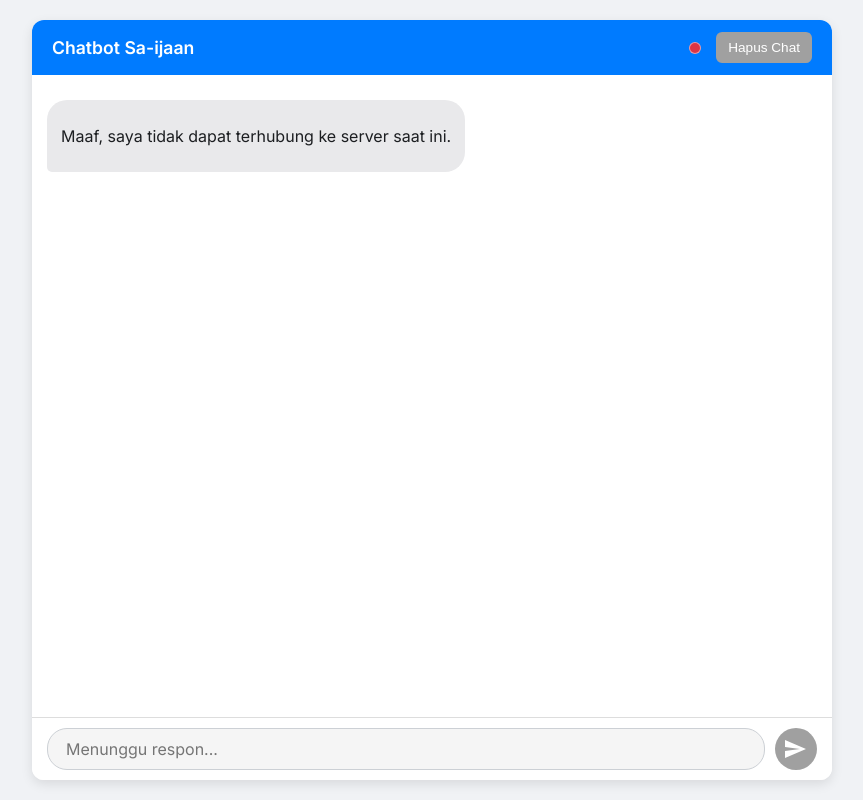
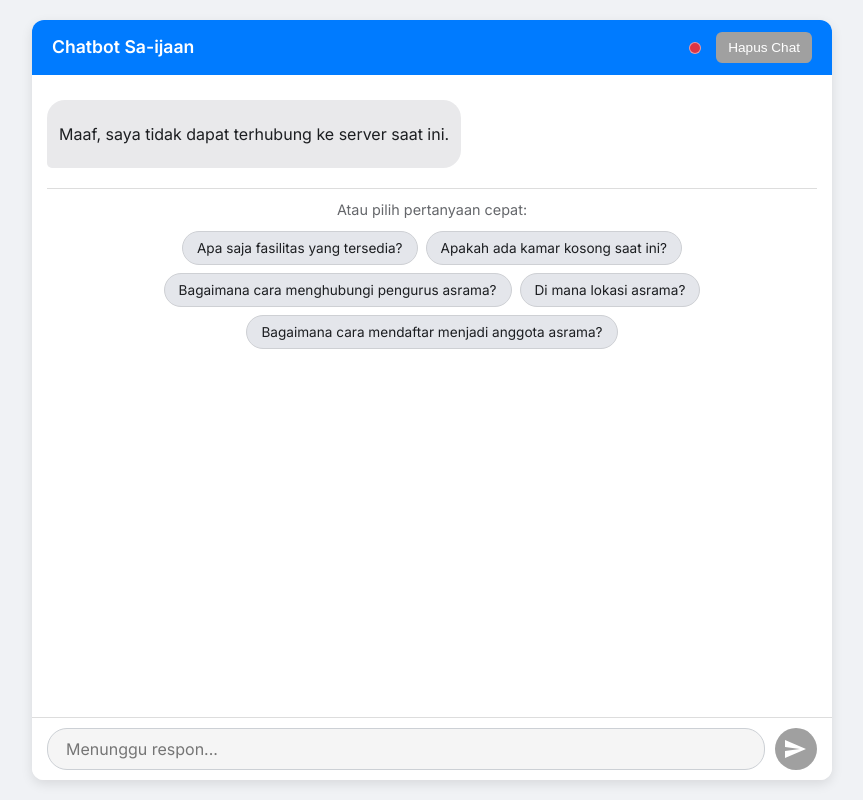
Before and after one commit to bintangfadillahh/chatbot-ui, a React (Create React App) app: page / in a window 1280 px wide. Shown: the whole page, without its empty margins (208-1071 px from the left). Built offline with nearby package versions, Linux system fonts and the light colour scheme; no server answers.

Commit message:
Add Modal Confirmation and Quickchat

```diff
--- a/src/App.js
+++ b/src/App.js
@@ -2,9 +2,9 @@ import React, { useState, useEffect } from 'react';
 import ChatHeader from './components/ChatHeader';
 import MessageList from './components/MessageList';
 import MessageInput from './components/MessageInput';
-import './components/Chat.css'; // Impor CSS komponen
+import ConfirmationModal from './components/ConfirmationModal';
+import './components/Chat.css';
 
-// URL API Backend Anda
 const API_BASE_URL = 'https://chatbot-api-service-705987001228.asia-southeast2.run.app';
 
 export default function App() {
@@ -12,6 +12,8 @@ export default function App() {
   const [messages, setMessages] = useState([]);
   const [isTyping, setIsTyping] = useState(false);
   const [apiStatus, setApiStatus] = useState({ online: false, message: 'Menghubungkan ke API...' });
+  const [showQuickChat, setShowQuickChat] = useState(true);
+  const [isModalOpen, setIsModalOpen] = useState(false);
 
   useEffect(() => {
     const newSessionId = `session_${Date.now()}_${Math.random().toString(36).substr(2, 9)}`;
@@ -25,80 +27,66 @@ export default function App() {
           const data = await response.json();
           setApiStatus({ online: true, message: data.message });
           setMessages([{ id: Date.now(), text: 'Halo! Saya adalah chatbot Sa-ijaan. Apa yang ingin Anda tanyakan?', sender: 'bot' }]);
-        } else {
-          throw new Error('API tidak merespon dengan benar.');
-        }
+        } else { throw new Error('API tidak merespon dengan benar.'); }
       } catch (error) {
         console.error("Error checking API status:", error);
         setApiStatus({ online: false, message: 'Gagal terhubung ke API.' });
         setMessages([{ id: Date.now(), text: 'Maaf, saya tidak dapat terhubung ke server saat ini.', sender: 'bot' }]);
-      } finally {
-        setIsTyping(false);
-      }
+      } finally { setIsTyping(false); }
     };
-
     checkApiStatus();
   }, []);
 
   const handleSendMessage = async (text) => {
     if (!text.trim() || isTyping || !apiStatus.online) return;
+    if (showQuickChat) { setShowQuickChat(false); }
 
     const userMessage = { id: Date.now(), text, sender: 'user' };
     setMessages(prev => [...prev, userMessage]);
     setIsTyping(true);
 
     try {
-      const response = await fetch(`${API_BASE_URL}/chat`, {
-        method: 'POST',
-        headers: { 'Content-Type': 'application/json' },
-        body: JSON.stringify({ message: text, session_id: sessionId }),
-      });
+      const response = await fetch(`${API_BASE_URL}/chat`, { method: 'POST', headers: { 'Content-Type': 'application/json' }, body: JSON.stringify({ message: text, session_id: sessionId }) });
       if (!response.ok) throw new Error(`HTTP error! status: ${response.status}`);
-
       const data = await response.json();
       const botResponse = { id: Date.now() + 1, text: data.response, sender: 'bot' };
       setMessages(prev => [...prev, botResponse]);
-
     } catch (error) {
       console.error("Error sending message:", error);
       const errorMessage = { id: Date.now() + 1, text: 'Maaf, terjadi kesalahan saat memproses permintaan Anda.', sender: 'bot' };
       setMessages(prev => [...prev, errorMessage]);
-    } finally {
-      setIsTyping(false);
-    }
+    } finally { setIsTyping(false); }
   };
 
-  const handleDeleteChat = async () => {
+  const executeDeleteChat = async () => {
     if (!sessionId || !apiStatus.online) return;
-
+    setIsModalOpen(false); // Tutup modal setelah konfirmasi
     setIsTyping(true);
     try {
-      const response = await fetch(`${API_BASE_URL}/clear_memory`, {
-        method: 'POST',
-        headers: { 'Content-Type': 'application/json' },
-        body: JSON.stringify({ session_id: sessionId }),
-      });
+      const response = await fetch(`${API_BASE_URL}/clear_memory`, { method: 'POST', headers: { 'Content-Type': 'application/json' }, body: JSON.stringify({ session_id: sessionId }) });
       if (!response.ok) throw new Error('Gagal membersihkan memori di server.');
       setMessages([{ id: Date.now(), text: 'Memori percakapan telah dibersihkan. Anda bisa memulai dari awal.', sender: 'bot' }]);
+      setShowQuickChat(true);
     } catch (error) {
       console.error("Error clearing memory:", error);
       const errorMessage = { id: Date.now(), text: 'Maaf, gagal membersihkan memori di server.', sender: 'bot' };
       setMessages(prev => [...prev, errorMessage]);
-    } finally {
-      setIsTyping(false);
-    }
+    } finally { setIsTyping(false); }
   };
 
   return (
+    <>
       <div className="chat-app-container">
         <div className="chat-window">
           <ChatHeader
-          onDeleteChat={handleDeleteChat}
+            onRequestDelete={() => setIsModalOpen(true)}
             apiStatus={apiStatus}
           />
           <MessageList
             messages={messages}
             isTyping={isTyping}
+            showQuickChat={showQuickChat}
+            onQuickChatClick={handleSendMessage}
           />
           <MessageInput
             onSendMessage={handleSendMessage}
@@ -107,5 +95,11 @@ export default function App() {
           />
         </div>
       </div>
+      <ConfirmationModal
+        isOpen={isModalOpen}
+        onClose={() => setIsModalOpen(false)}
+        onConfirm={executeDeleteChat}
+      />
+    </>
   );
 }
--- a/src/components/Chat.css
+++ b/src/components/Chat.css
@@ -1,6 +1,4 @@
 /* === Tata Letak Dasar & Mobile-First === */
-
-/* Kontainer utama untuk membungkus aplikasi dan membuatnya layar penuh */
 .chat-app-container {
   height: 100dvh;
   display: flex;
@@ -9,7 +7,6 @@
   box-sizing: border-box;
 }
 
-/* Jendela chat itu sendiri */
 .chat-window {
   width: 100%;
   height: 100%;
@@ -35,44 +32,14 @@
   align-items: center;
 }
 
-.header-title {
-  margin: 0;
-  font-size: 1.1rem;
-  font-weight: 600;
-}
-
-.header-status {
-  display: flex;
-  align-items: center;
-  gap: 15px;
-}
-
-.status-indicator {
-  height: 10px;
-  width: 10px;
-  border-radius: 50%;
-  border: 1px solid rgba(255,255,255,0.5);
-  transition: background-color 0.3s;
-}
+.header-title { margin: 0; font-size: 1.1rem; font-weight: 600; }
+.header-status { display: flex; align-items: center; gap: 15px; }
+.status-indicator { height: 10px; width: 10px; border-radius: 50%; border: 1px solid rgba(255,255,255,0.5); transition: background-color 0.3s; }
 .status-indicator.online { background-color: #28a745; }
 .status-indicator.offline { background-color: var(--danger-color); }
-
-.delete-button {
-  background-color: var(--danger-color);
-  color: var(--text-light);
-  border: none;
-  padding: 8px 12px;
-  border-radius: 6px;
-  cursor: pointer;
-  font-weight: 500;
-  font-size: 0.85rem;
-  transition: background-color 0.2s;
-}
+.delete-button { background-color: var(--danger-color); color: var(--text-light); border: none; padding: 8px 12px; border-radius: 6px; cursor: pointer; font-weight: 500; font-size: 0.85rem; transition: background-color 0.2s; }
 .delete-button:hover { background-color: var(--danger-hover); }
-.delete-button:disabled {
-  background-color: var(--disabled-color);
-  cursor: not-allowed;
-}
+.delete-button:disabled { background-color: var(--disabled-color); cursor: not-allowed; }
 
 /* === Daftar Pesan === */
 .message-list {
@@ -81,16 +48,15 @@
   padding: 80px 15px;
   display: flex;
   flex-direction: column;
-  gap: 12px;
+  gap: 10px; /* Jarak antar gelembung pesan sedikit dikurangi */
 }
 
 /* Gelembung Pesan & Indikator Mengetik */
 .message-bubble {
   max-width: 80%;
-  /* PADDING DIKURANGI DI SINI */
-  padding: 8px 14px; /* Sebelumnya: 10px 15px */
-  border-radius: 20px;
-  line-height: 1.5;
+  /* PERUBAHAN 1: Padding diperkecil lagi */
+  padding: 6px 12px;
+  border-radius: 18px; /* Radius disesuaikan agar tetap terlihat bagus */
   word-wrap: break-word;
 }
 
@@ -109,95 +75,44 @@
 }
 
 .typing-indicator { padding: 12px 15px; }
-.typing-indicator span {
-  height: 9px;
-  width: 9px;
-  background-color: #90949c;
-  border-radius: 50%;
-  display: inline-block;
-  margin: 0 1px;
-  animation: bounce 1.4s infinite ease-in-out both;
-}
+.typing-indicator span { height: 9px; width: 9px; background-color: #90949c; border-radius: 50%; display: inline-block; margin: 0 1px; animation: bounce 1.4s infinite ease-in-out both; }
 .typing-indicator span:nth-of-type(2) { animation-delay: -0.2s; }
 .typing-indicator span:nth-of-type(3) { animation-delay: -0.4s; }
-
-@keyframes bounce {
-  0%, 80%, 100% { transform: scale(0); }
-  40% { transform: scale(1.0); }
-}
+@keyframes bounce { 0%, 80%, 100% { transform: scale(0); } 40% { transform: scale(1.0); } }
 
 /* === Input Pesan === */
-.message-input-bar {
-  position: absolute;
-  bottom: 0;
-  left: 0;
-  right: 0;
-  background-color: var(--background-color);
-  padding: 10px 15px;
-  border-top: 1px solid var(--border-color);
-  z-index: 10;
-}
+.message-input-bar { position: absolute; bottom: 0; left: 0; right: 0; background-color: var(--background-color); padding: 10px 15px; border-top: 1px solid var(--border-color); z-index: 10; }
+.message-form { display: flex; align-items: center; gap: 10px; }
+.message-input { flex-grow: 1; border: 1px solid #ccd0d5; border-radius: 20px; padding: 10px 18px; font-size: 1rem; font-family: 'Inter', sans-serif; }
+.message-input:focus { outline: none; border-color: var(--primary-color); box-shadow: 0 0 0 2px rgba(0, 123, 255, 0.2); }
+.message-input:disabled { background-color: #f5f5f5; }
+.send-button { background-color: var(--primary-color); border: none; border-radius: 50%; width: 42px; height: 42px; display: flex; justify-content: center; align-items: center; cursor: pointer; flex-shrink: 0; transition: background-color 0.2s; }
+.send-button:hover { background-color: var(--primary-hover); }
+.send-button:disabled { background-color: var(--disabled-color); cursor: not-allowed; }
+.send-button svg { fill: var(--text-light); width: 24px; height: 24px; margin-left: -2px; }
 
-.message-form {
-  display: flex;
-  align-items: center;
-  gap: 10px;
-}
+/* === Gaya untuk Quick Chat === */
+.quick-chat-container { padding: 10px 0; margin-top: 10px; border-top: 1px solid var(--border-color); }
+.quick-chat-title { font-size: 0.9rem; color: #65676b; margin: 0 0 10px 0; text-align: center; }
+.quick-chat-buttons { display: flex; flex-wrap: wrap; gap: 8px; justify-content: center; }
+.quick-chat-button { background-color: #e4e6eb; color: var(--text-dark); border: 1px solid #ced0d4; border-radius: 18px; padding: 8px 14px; font-size: 0.85rem; font-family: 'Inter', sans-serif; cursor: pointer; transition: background-color 0.2s, border-color 0.2s; }
+.quick-chat-button:hover { background-color: #d8dbdf; border-color: #b0b3b8; }
 
-.message-input {
-  flex-grow: 1;
-  border: 1px solid #ccd0d5;
-  border-radius: 20px;
-  padding: 10px 18px;
-  font-size: 1rem;
-  font-family: 'Inter', sans-serif;
-}
-.message-input:focus {
-  outline: none;
-  border-color: var(--primary-color);
-  box-shadow: 0 0 0 2px rgba(0, 123, 255, 0.2);
-}
-.message-input:disabled { background-color: #f5f5f5; }
-
-.send-button {
-  background-color: var(--primary-color);
-  border: none;
-  border-radius: 50%;
-  width: 42px;
-  height: 42px;
-  display: flex;
-  justify-content: center;
-  align-items: center;
-  cursor: pointer;
-  flex-shrink: 0;
-  transition: background-color 0.2s;
-}
-.send-button:hover { background-color: var(--primary-hover); }
-.send-button:disabled {
-  background-color: var(--disabled-color);
-  cursor: not-allowed;
-}
-.send-button svg {
-  fill: var(--text-light);
-  width: 24px;
-  height: 24px;
-  margin-left: -2px;
-}
+/* === Gaya untuk Modal Konfirmasi === */
+.modal-overlay { position: fixed; top: 0; left: 0; right: 0; bottom: 0; background-color: rgba(0, 0, 0, 0.6); display: flex; justify-content: center; align-items: center; z-index: 1000; }
+.modal-content { background-color: var(--background-color); padding: 24px; border-radius: 12px; box-shadow: 0 5px 15px rgba(0, 0, 0, 0.3); width: 90%; max-width: 400px; text-align: center; }
+.modal-content h3 { margin-top: 0; margin-bottom: 12px; color: var(--text-dark); }
+.modal-content p { margin-bottom: 24px; color: #65676b; font-size: 0.95rem; }
+.modal-buttons { display: flex; justify-content: center; gap: 12px; }
+.modal-button { border: none; padding: 10px 20px; border-radius: 8px; font-size: 1rem; font-weight: 600; cursor: pointer; min-width: 100px; transition: background-color 0.2s, box-shadow 0.2s; }
+.modal-button.confirm { background-color: var(--danger-color); color: var(--text-light); }
+.modal-button.confirm:hover { background-color: var(--danger-hover); }
+.modal-button.cancel { background-color: #e4e6eb; color: var(--text-dark); }
+.modal-button.cancel:hover { background-color: #d8dbdf; }
 
 /* === Media Query untuk Layar Lebih Besar (Tablet/Desktop) === */
 @media (min-width: 768px) {
-  .chat-app-container {
-    padding: 16px;
-  }
-
-  .chat-window {
-    max-width: 800px;
-    max-height: 95vh;
-    border-radius: 12px;
-    box-shadow: 0 4px 12px rgba(0, 0, 0, 0.1);
-  }
-
-  .message-bubble {
-    max-width: 75%;
-  }
+  .chat-app-container { padding: 16px; }
+  .chat-window { max-width: 800px; max-height: 95vh; border-radius: 12px; box-shadow: 0 4px 12px rgba(0, 0, 0, 0.1); }
+  .message-bubble { max-width: 75%; }
 }
--- /dev/null
+++ b/src/components/ConfirmationModal.js
@@ -0,0 +1,24 @@
+import React from 'react';
+
+const ConfirmationModal = ({ isOpen, onClose, onConfirm }) => {
+  if (!isOpen) return null;
+
+  return (
+    <div className="modal-overlay" onClick={onClose}>
+      <div className="modal-content" onClick={e => e.stopPropagation()}>
+        <h3>Hapus Riwayat Chat?</h3>
+        <p>Anda akan menghapus riwayat chat ini. Apakah Anda yakin?</p>
+        <div className="modal-buttons">
+          <button className="modal-button cancel" onClick={onClose}>
+            Batal
+          </button>
+          <button className="modal-button confirm" onClick={onConfirm}>
+            Ya, Hapus
+          </button>
+        </div>
+      </div>
+    </div>
+  );
+};
+
+export default ConfirmationModal;
--- a/src/components/MessageList.js
+++ b/src/components/MessageList.js
@@ -1,8 +1,9 @@
 import React, { useEffect, useRef } from 'react';
-import ReactMarkdown from 'react-markdown'; // <-- 1. Impor ReactMarkdown
+import ReactMarkdown from 'react-markdown';
 import TypingIndicator from './TypingIndicator';
+import QuickChat from './QuickChat'; // <-- Impor komponen QuickChat
 
-const MessageList = ({ messages, isTyping }) => {
+const MessageList = ({ messages, isTyping, showQuickChat, onQuickChatClick }) => {
   const endOfMessagesRef = useRef(null);
 
   useEffect(() => {
@@ -16,10 +17,8 @@ const MessageList = ({ messages, isTyping }) => {
           key={msg.id}
           className={`message-bubble ${msg.sender === 'user' ? 'user-bubble' : 'bot-bubble'}`}
         >
-          {/* 2. Gunakan ReactMarkdown untuk merender teks */}
           <ReactMarkdown
             components={{
-              // 3. Modifikasi elemen 'a' (link) agar terbuka di tab baru
               a: ({node, ...props}) => <a {...props} target="_blank" rel="noopener noreferrer" />
             }}
           >
@@ -27,6 +26,10 @@ const MessageList = ({ messages, isTyping }) => {
           </ReactMarkdown>
         </div>
       ))}
+
+      {/* Tampilkan QuickChat jika showQuickChat bernilai true */}
+      {showQuickChat && <QuickChat onQuickChatClick={onQuickChatClick} />}
+
       {isTyping && <TypingIndicator />}
       <div ref={endOfMessagesRef} />
     </main>
--- /dev/null
+++ b/src/components/QuickChat.js
@@ -0,0 +1,31 @@
+import React from 'react';
+
+// Daftar pertanyaan umum (FAQ)
+const faqQuestions = [
+  "Apa saja fasilitas yang tersedia?",
+  "Apakah ada kamar kosong saat ini?",
+  "Bagaimana cara menghubungi pengurus asrama?",
+  "Di mana lokasi asrama?",
+  "Bagaimana cara mendaftar menjadi anggota asrama?",
+];
+
+const QuickChat = ({ onQuickChatClick }) => {
+  return (
+    <div className="quick-chat-container">
+      <p className="quick-chat-title">Atau pilih pertanyaan cepat:</p>
+      <div className="quick-chat-buttons">
+        {faqQuestions.map((question, index) => (
+          <button
+            key={index}
+            className="quick-chat-button"
+            onClick={() => onQuickChatClick(question)}
+          >
+            {question}
+          </button>
+        ))}
+      </div>
+    </div>
+  );
+};
+
+export default QuickChat;
--- a/src/index.css
+++ b/src/index.css
@@ -22,4 +22,9 @@ body {
   -webkit-font-smoothing: antialiased;
   -moz-osx-font-smoothing: grayscale;
   background-color: var(--light-gray);
+
+  /* PERUBAHAN 2: Ukuran font responsif (fluid) diterapkan di sini */
+  /* Min 14px, maks 16px, dan akan menyesuaikan di antara keduanya */
+  font-size: clamp(14px, 0.5vw + 0.75rem, 16px);
+  line-height: 1.5; /* Menambahkan tinggi baris dasar untuk keterbacaan */
 }
```
Also changed, not shown: src/components/ChatHeader.js (+5 -6 lines). Lines whose indentation alone changed are shown as unchanged.
